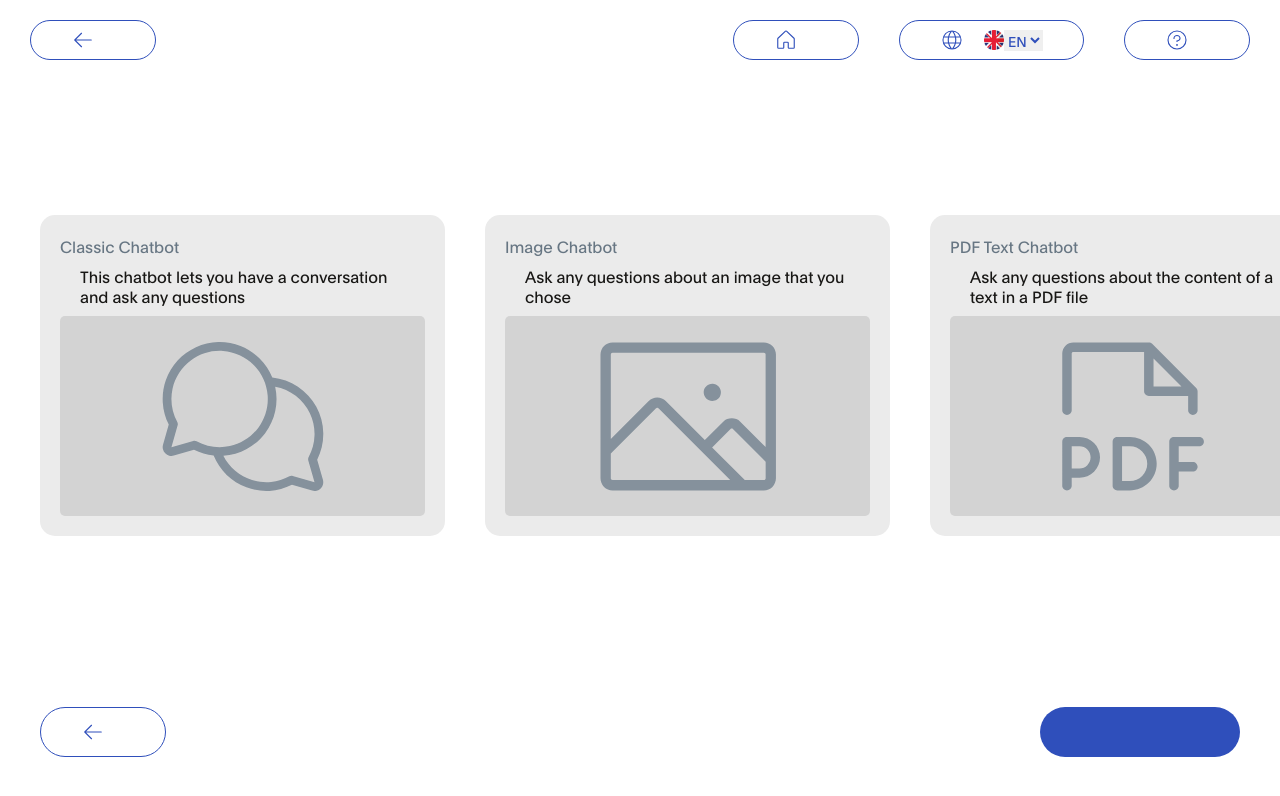
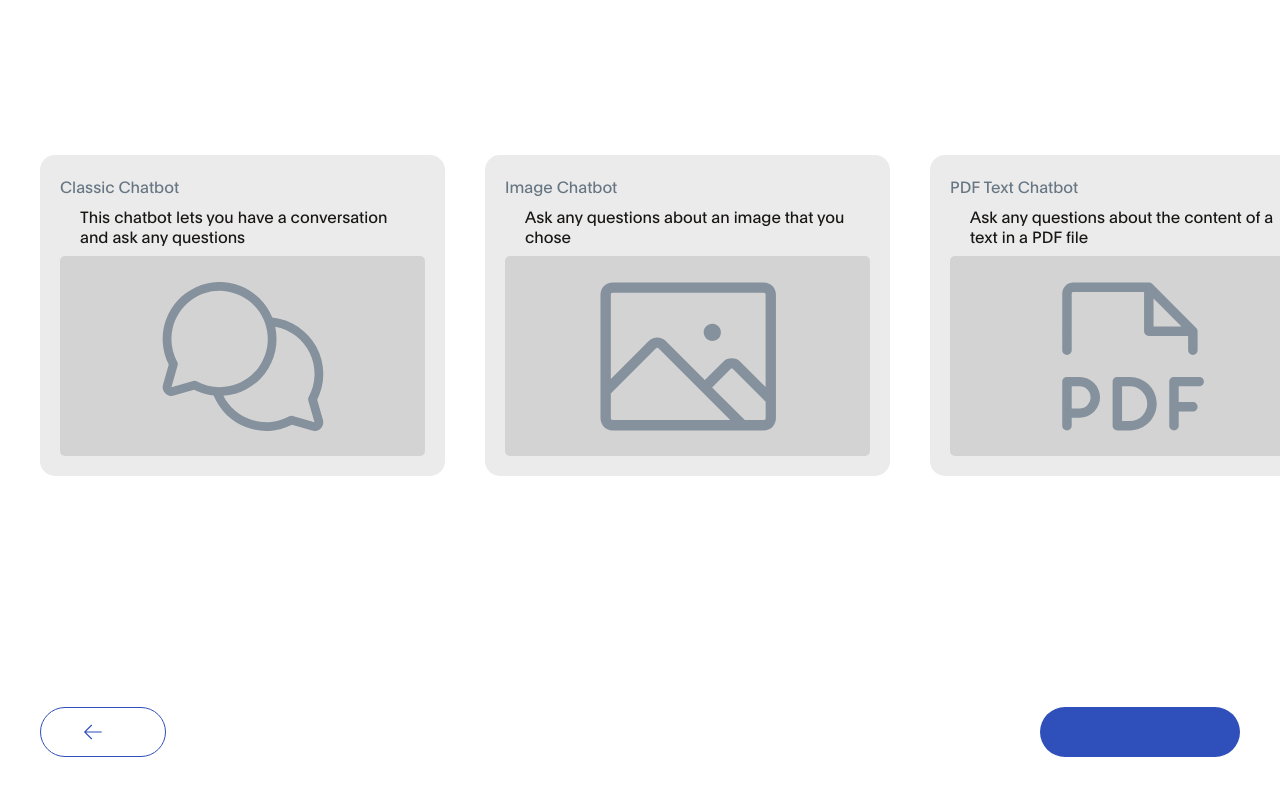
Before and after one commit to ShadhviVR/Chatbot-fari, a Next.js app: page / in a window 1280 px wide. Shown: the top 796 px of the page. Built offline with nearby package versions, Linux system fonts and the light colour scheme; no server answers.

Commit message:
previous button

```diff
--- a/components/footer/footer.js
+++ b/components/footer/footer.js
@@ -1,7 +1,7 @@
 import styles from './footer.module.css';
 import cls from 'classnames';
 import { useRouter } from 'next/router';
-import { fetchInterfaceComponent, fetchChat, fetchData, fetchGenerativeAi } from '../../api/axios';
+import { fetchInterfaceComponent } from '../../api/axios';
 import { useEffect, useState, useContext } from 'react';
 import Image from 'next/image';
 import { InputTypeContext } from '../../context/InputTypeContext';
@@ -11,7 +11,7 @@ import { PredictionContext } from '../../context/PredictionContext';
 import { VersionContext } from '../../context/VersionContext';
 import { LinkContext } from '../../context/LinkContext';
 
-const Footer = ({ setNextPageHref, setSubmitForm, handleNextStep, handleTryAgain, disabled, onSubmit, languages }) => {
+const Footer = ({ setNextPageHref, setSubmitForm, handleNextStep, disabled, onSubmit, languages }) => {
 
     const { setSelectedInputType } = useContext(InputTypeContext);
     const { setSelectedOutputType } = useContext(OutputTypeContext);
--- a/src/pages/_app.js
+++ b/src/pages/_app.js
@@ -56,13 +56,7 @@ function App({ Component, pageProps }) {
             <InputTypeProvider>
               <OutputTypeProvider>
                 <div className={styles.pageContainer}>
-                  <Header
-                    setNextPageHref={setNextPageHref}
-                    disabled={!nextPageHref}
-                    setSubmitForm={setSubmitForm}
-                    setLanguages={setLanguages}
-                    languages={languages}
-                  />
+
                   <Component
                     {...pageProps}
                     setNextPageHref={setNextPageHref}
@@ -73,6 +67,8 @@ function App({ Component, pageProps }) {
                   />
                   {isResultPage ? null : !submitForm && (
                     <Footer
+                    setNextPageHref={setNextPageHref}
+                    setSubmitForm={setSubmitForm}
                       handleNextStep={handleNextStep}
                       disabled={!nextPageHref}
                       onSubmit={handleSubmitForm}
```
